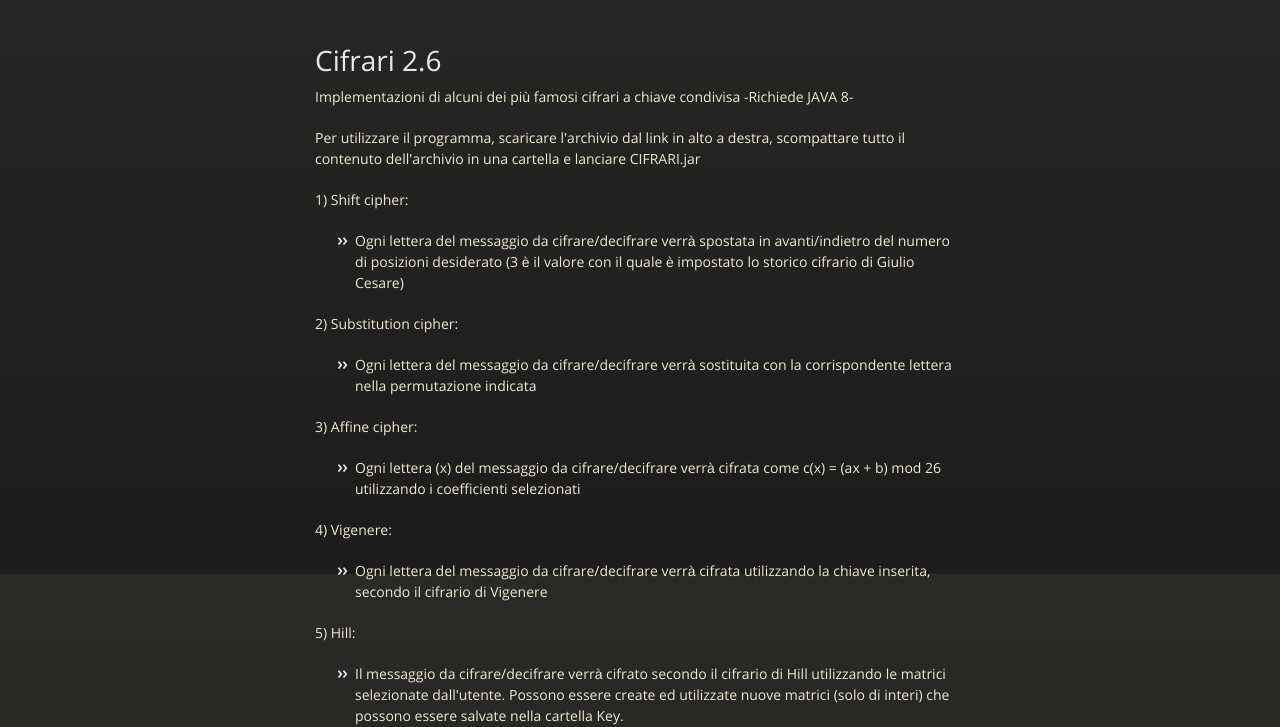
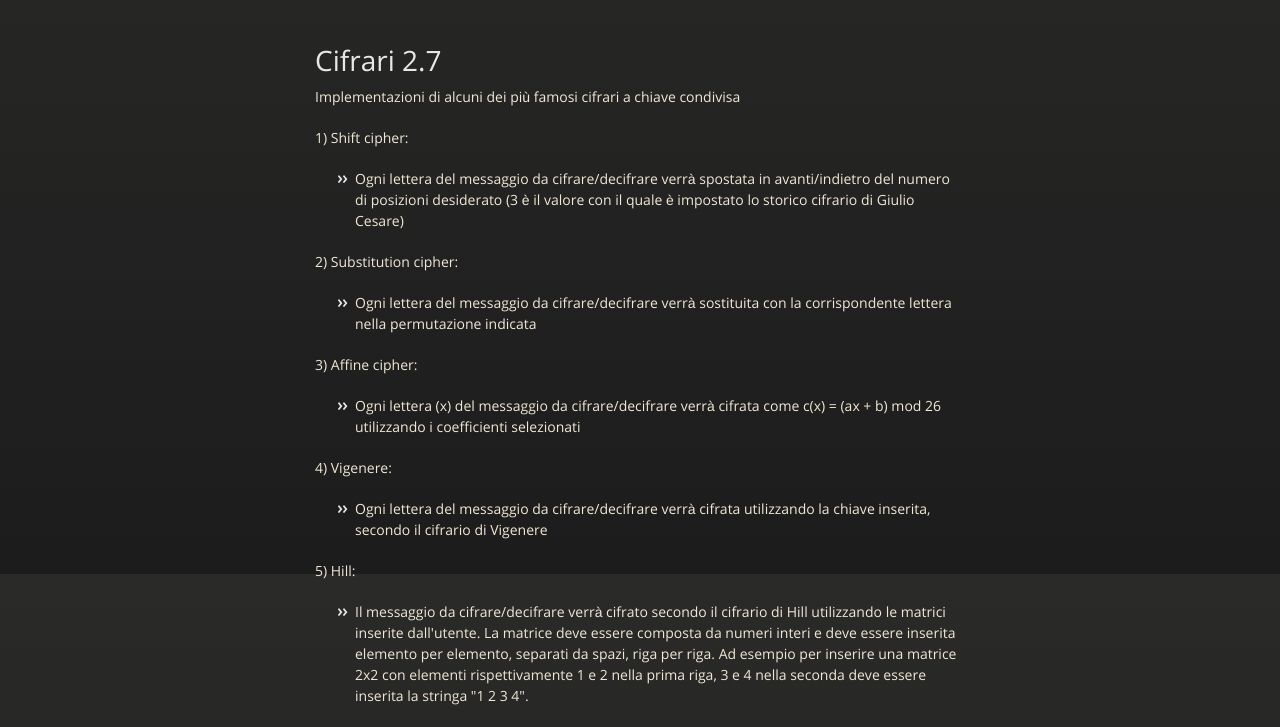
Before and after one commit to ma-buracchi/Cifrari, a plain HTML site: page index.html in a window 1280 px wide. Shown: the part 226-953 px from the top of the page. Drawn offline with nearby package versions, Linux system fonts and the light colour scheme.

```diff
--- a/index.html
+++ b/index.html
@@ -39,12 +39,9 @@
         </div>
 
         <h1>
-<a id="cifrari-26" class="anchor" href="#cifrari-26" aria-hidden="true"><span aria-hidden="true" class="octicon octicon-link"></span></a>Cifrari 2.6</h1>
+<a id="cifrari-27" class="anchor" href="#cifrari-27" aria-hidden="true"><span aria-hidden="true" class="octicon octicon-link"></span></a>Cifrari 2.7</h1>
 
-<p>Implementazioni di alcuni dei più famosi cifrari a chiave condivisa
--Richiede JAVA 8-</p>
-
-<p>Per utilizzare il programma, scaricare l'archivio dal link in alto a destra, scompattare tutto il contenuto dell'archivio in una cartella e lanciare CIFRARI.jar</p>
+<p>Implementazioni di alcuni dei più famosi cifrari a chiave condivisa</p>
 
 <p>1) Shift cipher:</p>
 
@@ -73,7 +70,7 @@
 <p>5) Hill:</p>
 
 <ul>
-<li>Il messaggio da cifrare/decifrare verrà cifrato secondo il cifrario di Hill utilizzando le matrici selezionate dall'utente. Possono essere create ed utilizzate nuove matrici (solo di interi) che possono essere salvate nella cartella Key.</li>
+<li>Il messaggio da cifrare/decifrare verrà cifrato secondo il cifrario di Hill utilizzando le matrici inserite dall'utente. La matrice deve essere composta da numeri interi e deve essere inserita elemento per elemento, separati da spazi, riga per riga. Ad esempio per inserire una matrice 2x2 con elementi rispettivamente 1 e 2 nella prima riga, 3 e 4 nella seconda deve essere inserita la stringa "1 2 3 4".</li>
 </ul>
 
 <p>6) Permutation cipher:</p>
```
Also changed, not shown: params.json (+1 -1 lines).
